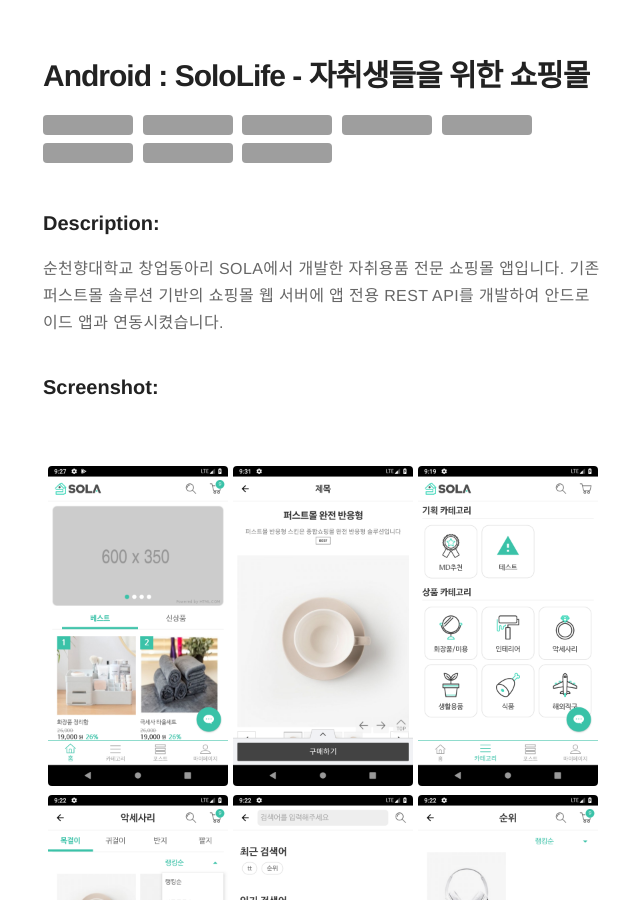
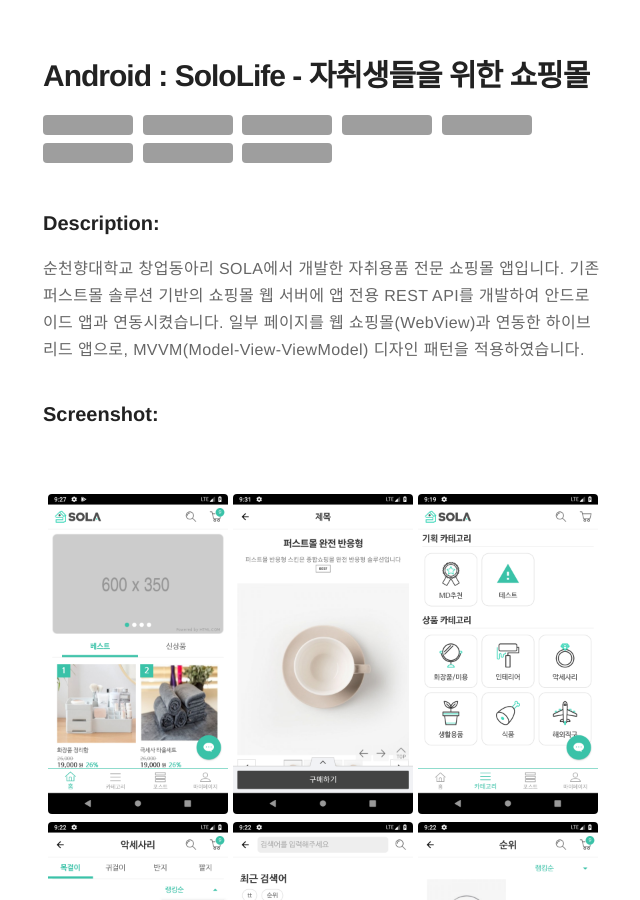
Before and after one commit to ry4nkim/ry4nkim.github.io, a Jekyll site: the page built from _posts/2019-01-01-android-sololife.markdown, in a window 1280 px wide and 900 px high, scrolled down 406 px. Shown: the whole window, without its empty margins (317-957 px from the left). Built offline with Jekyll 4.4.1, drawn with Linux system fonts in a browser that asks for light colours; comment, search, counter and statistics services are not loaded; grey boxes are pictures that could not be loaded.

Commit message:
Update 2019-01-01-android-sololife.markdown

```diff
--- a/_posts/2019-01-01-android-sololife.markdown
+++ b/_posts/2019-01-01-android-sololife.markdown
@@ -34,6 +34,7 @@ author: ry4nkim
 ### Description:
 순천향대학교 창업동아리 SOLA에서 개발한 자취용품 전문 쇼핑몰 앱입니다.
 기존 퍼스트몰 솔루션 기반의 쇼핑몰 웹 서버에 앱 전용 REST API를 개발하여 안드로이드 앱과 연동시켰습니다.
+일부 페이지를 웹 쇼핑몰(WebView)과 연동한 하이브리드 앱으로, MVVM(Model-View-ViewModel) 디자인 패턴을 적용하였습니다.
 
 ### Screenshot:
 <br>
```
